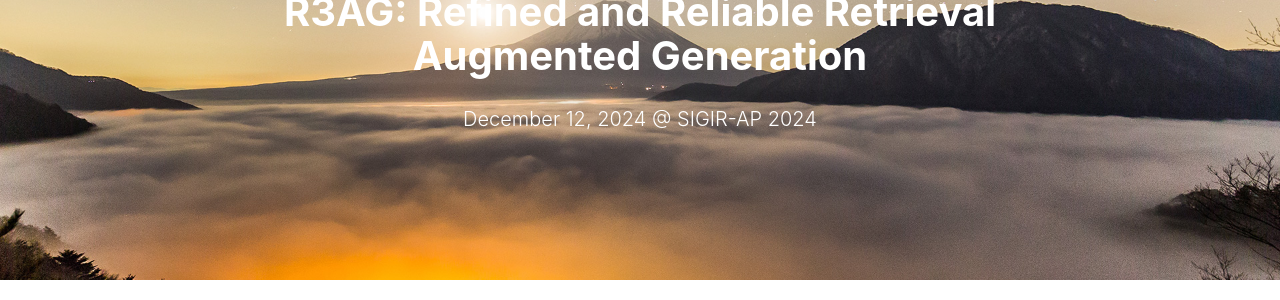
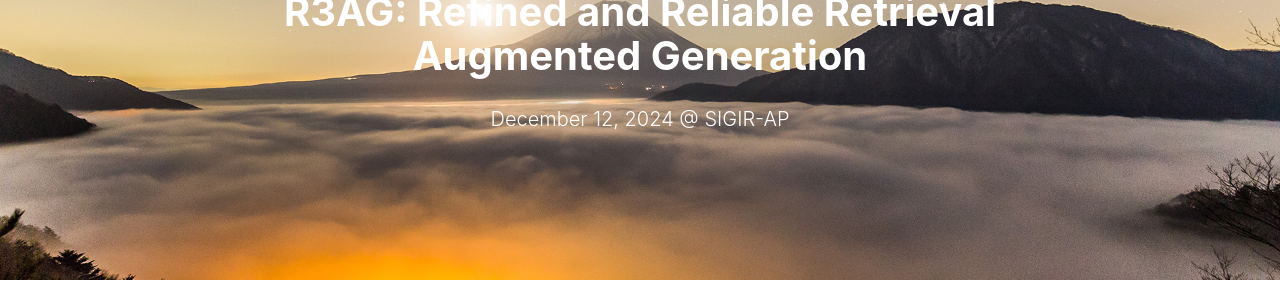
Before and after one commit to R3AG-SIGIR-AP/R3AG-SIGIR-AP.github.io, a Jekyll site: the page built from index.md, in a window 1280 px wide. Shown: the part 190-490 px from the top of the page. Built offline with Jekyll 4.4.1, drawn with Linux system fonts in a browser that asks for light colours; nearby versions of some CDN libraries; our own code applies the rules of GitHub Pages for plain Markdown files.

Commit message:
basic clean up

```diff
--- a/_layouts/page.html
+++ b/_layouts/page.html
@@ -10,7 +10,7 @@ layout: default
                 <div class="site-heading">
                     <h1 style="font-size: 4rem"><p>{% if page.title %}{{ page.title }}{% else %}{{ site.title }}{% endif %}</p></h1>
                     <!--<hr class="small">-->
-                    <span class="subheading" style="font-size: 2rem"> December 12, 2024 @ SIGIR-AP 2024</span>
+                    <span class="subheading" style="font-size: 2rem"> December 12, 2024 @ SIGIR-AP</span>
                 </div>
             </div>
         </div>
```
